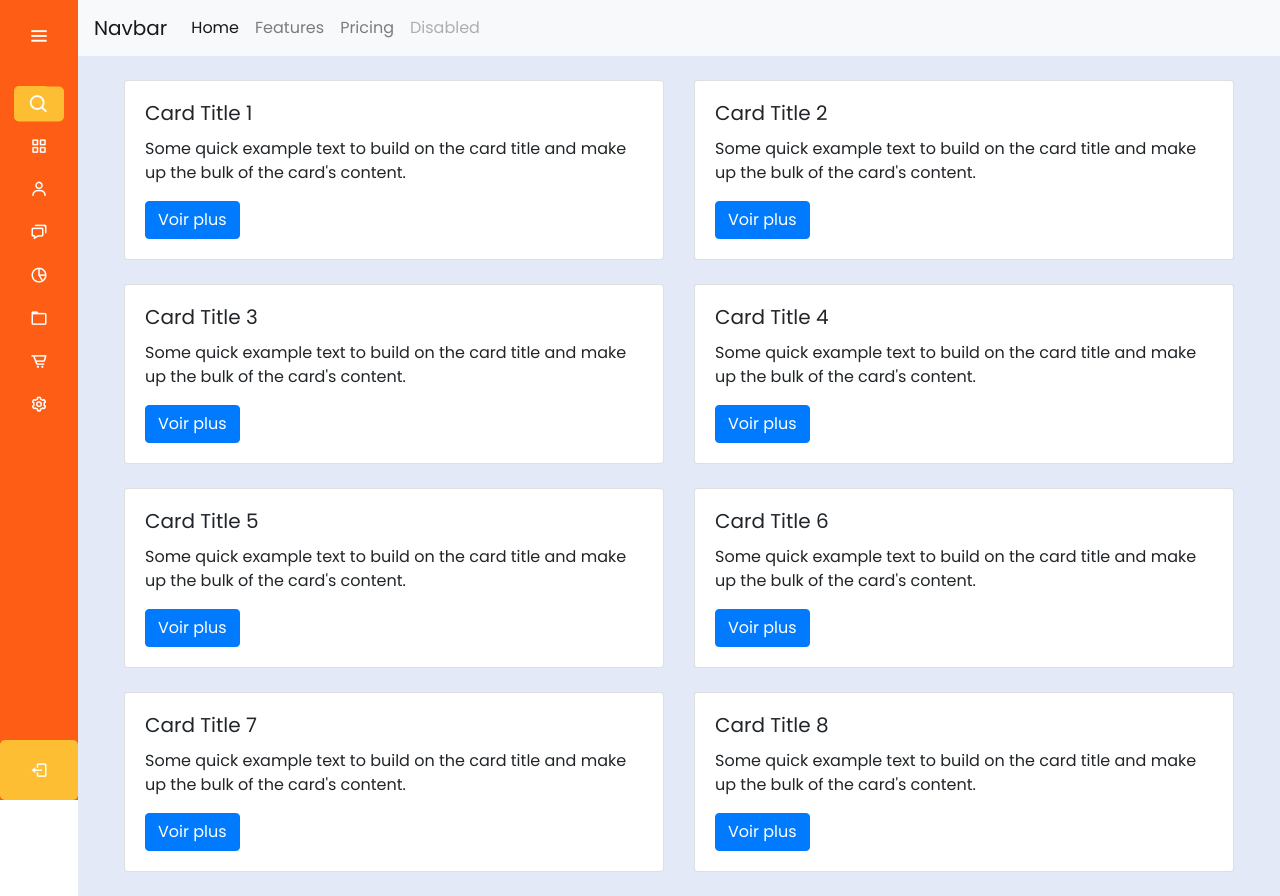
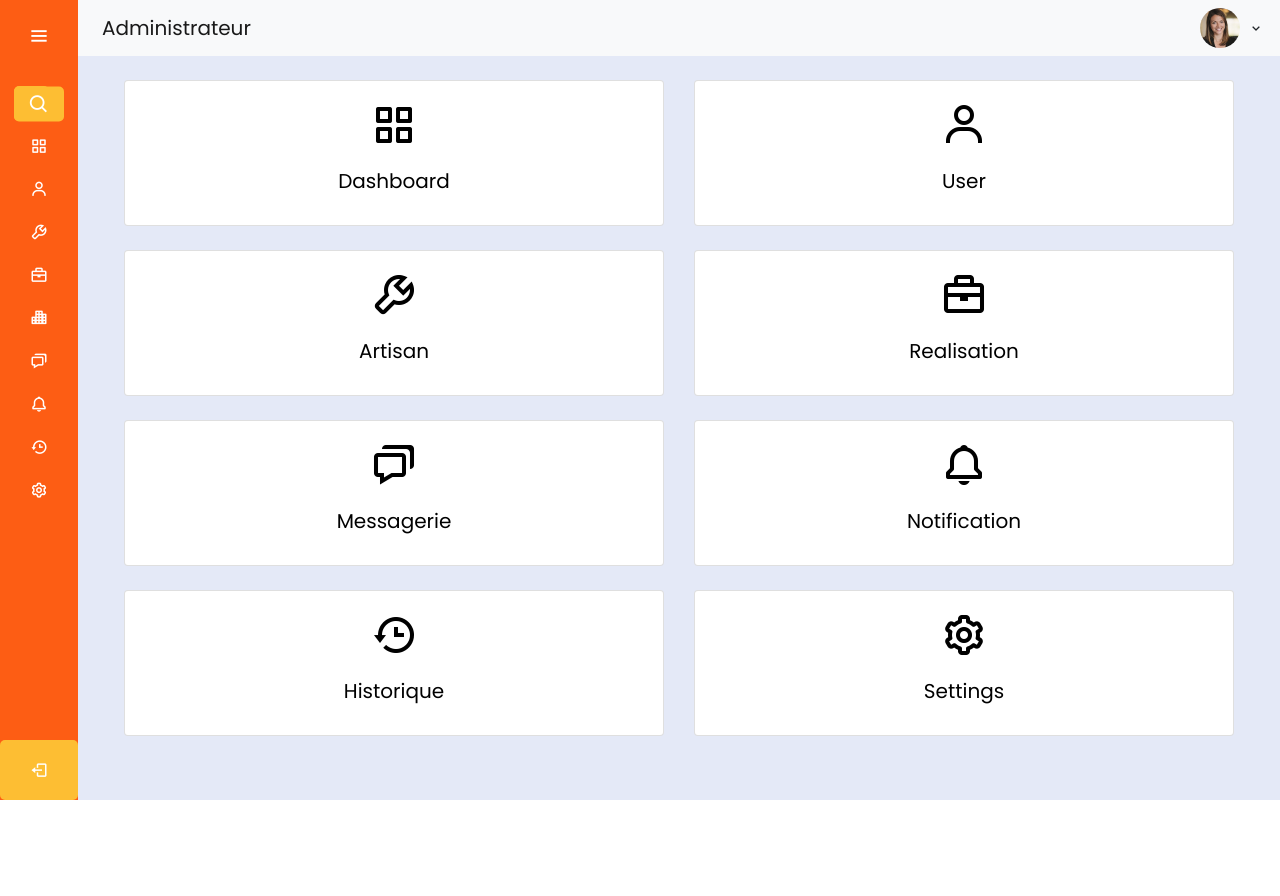
Before and after one commit to lucadete1/admin, a plain HTML site: page index.html in a window 1280 px wide. After the commit the page ends 800 px from the top, so only its background shows below. Drawn offline with nearby package versions, Linux system fonts and the light colour scheme.

Commit message:
Add files via upload

```diff
--- a/index.html
+++ b/index.html
@@ -7,12 +7,13 @@
   <link href='https://unpkg.com/boxicons@2.1.4/css/boxicons.min.css' rel='stylesheet'>
   <!-- Bootstrap CSS -->
   <link rel="stylesheet" href="https://maxcdn.bootstrapcdn.com/bootstrap/4.5.2/css/bootstrap.min.css">
+  <link rel="icon" href="Logo.jpg" type="image/x-icon" >
 </head>
 <body>
   <div class="sidebar">
     <div class="logo_details">
-      <i class="bx bxl-audible icon"></i>
-      <div class="logo_name">Code Effect</div>
+      <img src="Logo.jpg" alt="logo" class="logo">
+      <div class="logo_name">Djuman</div>
       <i class="bx bx-menu" id="btn"></i>
     </div>
     <ul class="nav-list">
@@ -37,32 +38,57 @@
       </li>
       <li>
         <a href="#">
+          <i class='bx bx-wrench' ></i>
+          <span class="link_name">Artisan</span>
+        </a>
+        <span class="tooltip">Artisan</span>
+      </li>
+
+      <li>
+        <a href="#">
+          <i class='bx bx-briefcase'></i>
+          <span class="link_name">Realisation</span>
+        </a>
+        <span class="tooltip">Realisation</span>
+      </li>
+
+      <li>
+        <a href="#">
+          <i class='bx bxs-city'></i>
+          <span class="link_name">Commune</span>
+        </a>
+        <span class="tooltip">Commune</span>
+      </li>
+
+      <li>
+        <a href="#">
           <i class="bx bx-chat"></i>
-          <span class="link_name">Message</span>
+          <span class="link_name">Messagerie</span>
         </a>
-        <span class="tooltip">Message</span>
+        <span class="tooltip">Messagerie</span>
+      </li>
+
+      <li>
+        <a href="#">
+          <i class='bx bx-bell'></i>
+          <span class="link_name">Notification</span>
+        </a>
+        <span class="tooltip">Notification</span>
       </li>
       <li>
         <a href="#">
-          <i class="bx bx-pie-chart-alt-2"></i>
-          <span class="link_name">Analytics</span>
+          <i class='bx bx-history'></i>
+          <span class="link_name">Historique</span>
         </a>
-        <span class="tooltip">Analytics</span>
+        <span class="tooltip">Historique</span>
       </li>
-      <li>
-        <a href="#">
-          <i class="bx bx-folder"></i>
-          <span class="link_name">File Manger</span>
-        </a>
-        <span class="tooltip">File Manger</span>
-      </li>
-      <li>
+      <!-- <li>
         <a href="#">
           <i class="bx bx-cart-alt"></i>
           <span class="link_name">Order</span>
         </a>
         <span class="tooltip">Order</span>
-      </li>
+      </li> -->
       <li>
         <a href="#">
           <i class="bx bx-cog"></i>
@@ -85,106 +111,107 @@
   <section class="home-section">
     <!-- Navbar -->
     <nav class="navbar navbar-expand-lg navbar-light bg-light">
-      <a class="navbar-brand" href="#">Navbar</a>
-      <button class="navbar-toggler" type="button" data-toggle="collapse" data-target="#navbarNav" aria-controls="navbarNav" aria-expanded="false" aria-label="Toggle navigation">
-        <span class="navbar-toggler-icon"></span>
-      </button>
-      <div class="collapse navbar-collapse" id="navbarNav">
-        <ul class="navbar-nav">
-          <li class="nav-item active">
-            <a class="nav-link" href="#">Home <span class="sr-only">(current)</span></a>
-          </li>
-          <li class="nav-item">
-            <a class="nav-link" href="#">Features</a>
-          </li>
-          <li class="nav-item">
-            <a class="nav-link" href="#">Pricing</a>
-          </li>
-          <li class="nav-item">
-            <a class="nav-link disabled" href="#">Disabled</a>
-          </li>
-        </ul>
+      <div class="navbar-brand ml-2">Administrateur</div>
+      <div class="ml-auto d-flex align-items-center">
+        <img src="profile.jpeg" alt="profile image" class="rounded-circle" style="width: 40px; height: 40px;">
+        <i class='bx bx-chevron-down ml-2' id="profileDropdown" style="cursor: pointer;"></i>
+      </div>
+      <div id="profileInfo" class="dropdown-menu dropdown-menu-right p-3" style="display: none; position: absolute; right: 10px; top: 60px;">
+        <div class="dropdown-item">Nom: Anna Jhon</div>
+        <div class="dropdown-item">Role: Admin</div>
+        <div class="dropdown-item">Email: anna.jhon@example.com</div>
+        <div class="dropdown-divider"></div>
+        <a href="#" class="dropdown-item text-center text-primary">Voir plus</a>
       </div>
     </nav>
 
     <div class="container mt-4">
       <div class="row">
-        <!-- Adding 8 cards with 2 cards per row -->
+
         <div class="col-lg-6 col-md-6 mb-4">
+          <a href="#" class="card-link">
             <div class="card">
-            <div class="card-body">
-              <h5 class="card-title">Card Title 1</h5>
-              <p class="card-text">Some quick example text to build on the card title and make up the bulk of the card's content.</p>
-              <a href="#" class="btn btn-primary">Voir plus</a>
+              <div class="card-body text-center">
+                <i class="bx bx-grid-alt bx-lg"></i>
+                <h5 class="card-title mt-3">Dashboard</h5>
               </div>
             </div>
+          </a>
         </div>
         <div class="col-lg-6 col-md-6 mb-4">
+          <a href="#" class="card-link">
             <div class="card">
-            <div class="card-body">
-              <h5 class="card-title">Card Title 2</h5>
-              <p class="card-text">Some quick example text to build on the card title and make up the bulk of the card's content.</p>
-              <a href="#" class="btn btn-primary">Voir plus</a>
+              <div class="card-body text-center">
+                <i class="bx bx-user bx-lg"></i>
+                <h5 class="card-title mt-3">User</h5>
               </div>
             </div>
+          </a>
         </div>
         <div class="col-lg-6 col-md-6 mb-4">
+          <a href="#" class="card-link">
             <div class="card">
-            <div class="card-body">
-              <h5 class="card-title">Card Title 3</h5>
-              <p class="card-text">Some quick example text to build on the card title and make up the bulk of the card's content.</p>
-              <a href="#" class="btn btn-primary">Voir plus</a>
+              <div class="card-body text-center">
+                <i class='bx bx-wrench bx-lg'></i>
+                <h5 class="card-title mt-3">Artisan</h5>
               </div>
             </div>
+          </a>
         </div>
         <div class="col-lg-6 col-md-6 mb-4">
+          <a href="#" class="card-link">
             <div class="card">
-            <div class="card-body">
-              <h5 class="card-title">Card Title 4</h5>
-              <p class="card-text">Some quick example text to build on the card title and make up the bulk of the card's content.</p>
-              <a href="#" class="btn btn-primary">Voir plus</a>
+              <div class="card-body text-center">
+                <i class='bx bx-briefcase bx-lg'></i>
+                <h5 class="card-title mt-3">Realisation</h5>
               </div>
             </div>
+          </a>
         </div>
         <div class="col-lg-6 col-md-6 mb-4">
+          <a href="#" class="card-link">
             <div class="card">
-            <div class="card-body">
-              <h5 class="card-title">Card Title 5</h5>
-              <p class="card-text">Some quick example text to build on the card title and make up the bulk of the card's content.</p>
-              <a href="#" class="btn btn-primary">Voir plus</a>
+              <div class="card-body text-center">
+                <i class="bx bx-chat bx-lg"></i>
+                <h5 class="card-title mt-3">Messagerie</h5>
               </div>
             </div>
+          </a>
         </div>
         <div class="col-lg-6 col-md-6 mb-4">
+          <a href="#" class="card-link">
             <div class="card">
-            <div class="card-body">
-              <h5 class="card-title">Card Title 6</h5>
-              <p class="card-text">Some quick example text to build on the card title and make up the bulk of the card's content.</p>
-              <a href="#" class="btn btn-primary">Voir plus</a>
+              <div class="card-body text-center">
+                <i class='bx bx-bell bx-lg'></i>
+                <h5 class="card-title mt-3">Notification</h5>
               </div>
             </div>
+          </a>
         </div>
         <div class="col-lg-6 col-md-6 mb-4">
+          <a href="#" class="card-link">
             <div class="card">
-            <div class="card-body">
-              <h5 class="card-title">Card Title 7</h5>
-              <p class="card-text">Some quick example text to build on the card title and make up the bulk of the card's content.</p>
-              <a href="#" class="btn btn-primary">Voir plus</a>
+              <div class="card-body text-center">
+                <i class='bx bx-history bx-lg'></i>
+                <h5 class="card-title mt-3">Historique</h5>
               </div>
             </div>
+          </a>
         </div>
         <div class="col-lg-6 col-md-6 mb-4">
+          <a href="#" class="card-link">
             <div class="card">
-            <div class="card-body">
-              <h5 class="card-title">Card Title 8</h5>
-              <p class="card-text">Some quick example text to build on the card title and make up the bulk of the card's content.</p>
-              <a href="#" class="btn btn-primary">Voir plus</a>
+              <div class="card-body text-center">
+                <i class="bx bx-cog bx-lg"></i>
+                <h5 class="card-title mt-3">Settings</h5>
               </div>
             </div>
+          </a>
         </div>
       </div>
     </div>
   </section>
+
   <!-- Scripts -->
   <script src="script.js"></script>
 </body>
--- a/script.js
+++ b/script.js
@@ -20,4 +20,12 @@ window.onload = function(){
             closeBtn.classList.replace("bx-menu-alt-right","bx-menu")
         }
     }
+    document.getElementById('profileDropdown').addEventListener('click', function() {
+        var profileInfo = document.getElementById('profileInfo');
+        if (profileInfo.style.display === 'none') {
+          profileInfo.style.display = 'block';
+        } else {
+          profileInfo.style.display = 'none';
+        }
+      });
 }
--- a/style.css
+++ b/style.css
@@ -5,7 +5,7 @@
   --color-second:#FDBE33;
   --color-white:#fff;
   --color-body:#e4e9f7;
-  --color-light:#000000;
+  --color-light:#ffffff;
 }
 
 
@@ -30,6 +30,16 @@ body{
   position: fixed;
   top:0;
   left: 0;
+}
+
+ .logo{
+  border-radius: 100%;
+  width: 16%;
+  opacity: 0;
+}
+
+.sidebar.open .logo_details .logo{
+  opacity: 1;
 }
 
 .sidebar.open{
@@ -300,3 +310,19 @@ body{
   left:250px;
   width: calc(100% - 250px);
 }
+.card-link {
+  text-decoration: none;
+}
+
+.card-link:hover .card {
+  background-color: #f0f0f0; /* Changer la couleur de fond en hover */
+  transition: background-color 0.3s;
+}
+.card-link:hover .card-body i,
+.card-link:hover .card-body h5 {
+  color: rgb(241, 99, 17); /* Keep icons and text black on hover */
+}
+
+.card-body i, .card-body h5 {
+  color: black;
+}
```
Also changed, not shown: Logo.jpg (added). Lines whose indentation alone changed are shown as unchanged.
